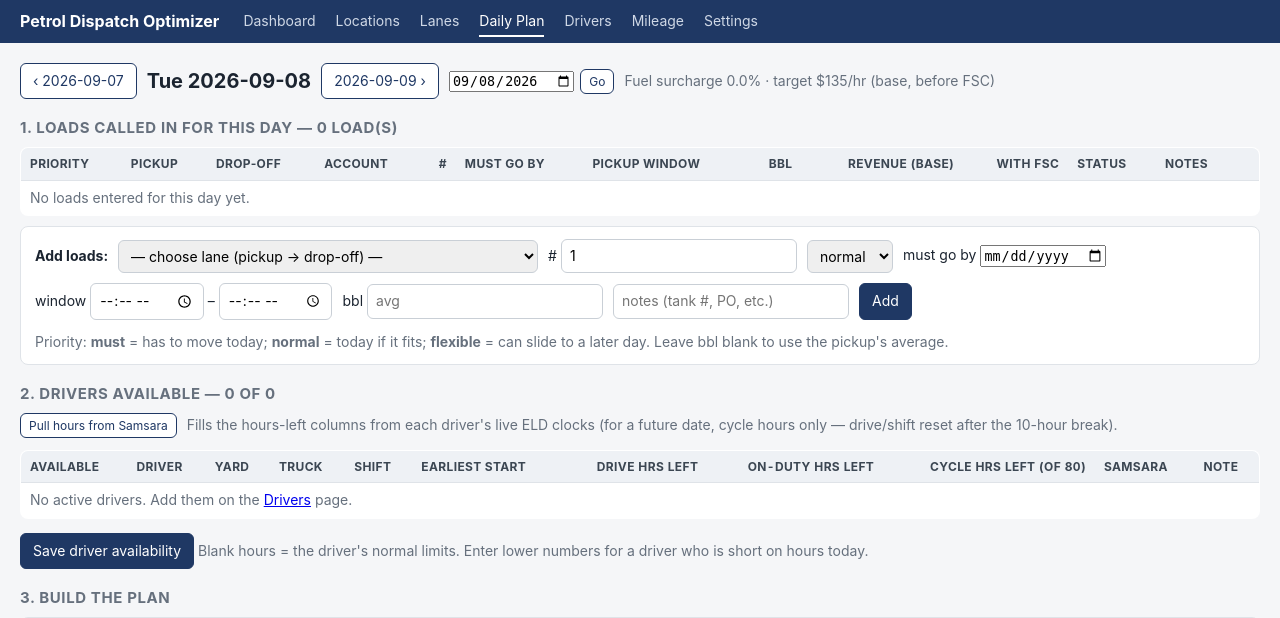
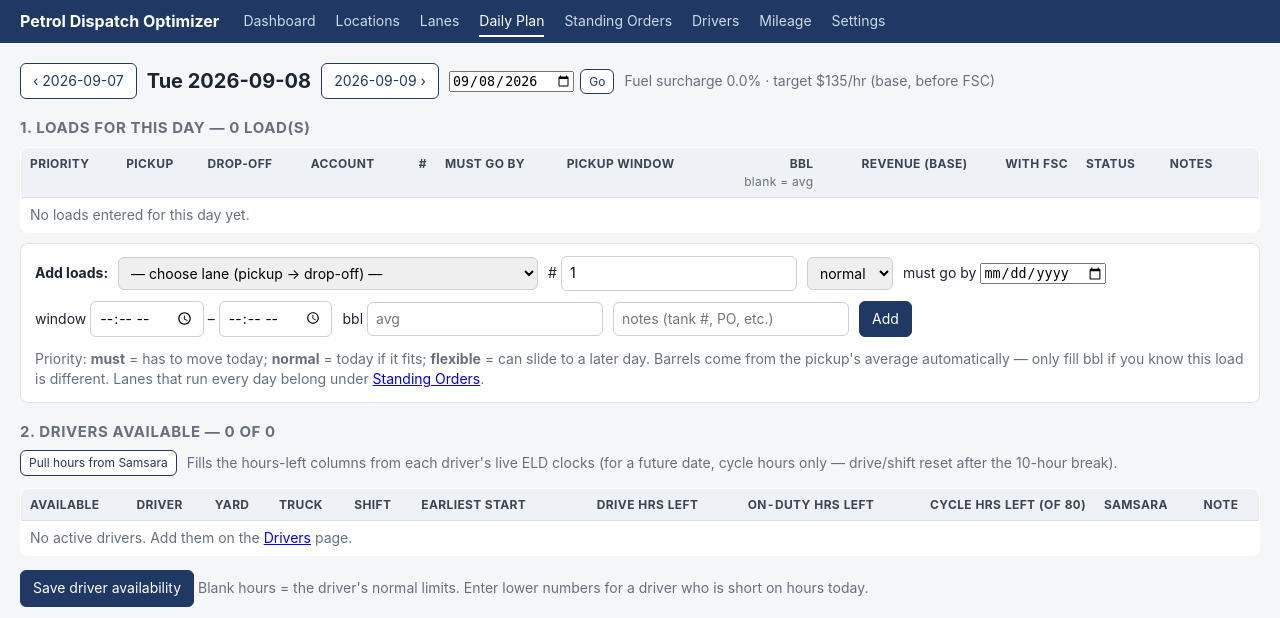
Before and after one commit to joshuawyrick/petrol-dispatch, a FastAPI app: page /day/2026-09-08 in a window 1280 px wide. Shown: the top 618 px of the page. Run offline with FastAPI, Linux system fonts and the light colour scheme; data comes from the database, SQL or seed files in the repository; data that the repository does not hold is empty.

Commit message:
Phase 3_3

```diff
--- a/main.py
+++ b/main.py
@@ -11,7 +11,7 @@ from fastapi.templating import Jinja2Templates
 from starlette.middleware.sessions import SessionMiddleware
 from sqlalchemy import or_
 from sqlalchemy.orm import Session, joinedload
-from db import SessionLocal, Setting, Location, Lane, Distance, Driver, DriverDay, LoadRequest, Plan, init_db
+from db import SessionLocal, Setting, Location, Lane, Distance, Driver, DriverDay, LoadRequest, Plan, StandingOrder, init_db
 from seed import seed
 import mileage, fsc, optimizer, samsara
 import json
@@ -354,11 +354,33 @@ async def driver_save(request: Request, s: Session = Depends(get_db)):
     d.days_off = ",".join(x for x in DAYS if f.get("off_" + x)) or None
     d.notes = f.get("notes") or None
     s.add(d); s.commit()
-    return RedirectResponse("/drivers?msg=Saved", status_code=303)
+    s.refresh(d)
+    yard = s.get(Location, d.yard_id).name if d.yard_id else "NO YARD"
+    print(f"driver saved: id={d.id} name={d.name} yard={yard} shift={d.usual_shift} truck={d.truck} days_off={d.days_off} active={d.active}")
+    return RedirectResponse(f"/drivers?msg=Saved+{d.name}:+yard+{yard},+shift+{d.usual_shift or '-'},+truck+{d.truck or '-'},+days+off+{d.days_off or 'none'}", status_code=303)
 
 
 # ---------------- Daily plan: drivers available + loads called in ----------------
+def apply_standing_orders(s: Session, plan_date: str) -> int:
+    """Create this day's loads from active standing orders (once per order per day). Returns how many were added."""
+    weekday = DAYS[datetime.strptime(plan_date, "%Y-%m-%d").weekday()]
+    done = {l.standing_order_id for l in s.query(LoadRequest).filter(LoadRequest.plan_date == plan_date,
+                                                                      LoadRequest.standing_order_id != None).all()}
+    n = 0
+    for so in s.query(StandingOrder).filter(StandingOrder.active == True).all():
+        if so.id in done or weekday not in (so.days or "").split(","): continue
+        if so.start_date and plan_date < so.start_date: continue
+        if so.end_date and plan_date > so.end_date: continue
+        s.add(LoadRequest(plan_date=plan_date, lane_id=so.lane_id, count=so.count or 1, priority=so.priority or "normal",
+                          earliest_pickup=so.earliest_pickup, latest_pickup=so.latest_pickup, standing_order_id=so.id,
+                          notes=so.notes))
+        n += 1
+    if n: s.commit()
+    return n
+
+
 def _day_ctx(s: Session, plan_date: str):
+    added = apply_standing_orders(s, plan_date)
     m = money_ctx(s)
     drivers = s.query(Driver).options(joinedload(Driver.yard)).filter(Driver.active == True).all()
     drivers.sort(key=lambda d: ((d.yard.name if d.yard else ""), d.name))
@@ -385,10 +407,42 @@ def _day_ctx(s: Session, plan_date: str):
     d0 = datetime.strptime(plan_date, "%Y-%m-%d").date()
     latest = s.query(Plan).filter(Plan.plan_date == plan_date).order_by(Plan.id.desc()).first()
     plan = json.loads(latest.result_json) if latest else None
-    return dict(plan=plan, plan_row=latest, plan_date=plan_date, weekday=weekday, drv_rows=drv_rows, load_rows=load_rows, tot=tot, lanes_all=lanes_all,
+    return dict(plan=plan, plan_row=latest, plan_date=plan_date, standing_added=added, weekday=weekday, drv_rows=drv_rows, load_rows=load_rows, tot=tot, lanes_all=lanes_all,
                 prev=(d0 - timedelta(days=1)).isoformat(), next=(d0 + timedelta(days=1)).isoformat(), fsc_pct=m["fsc"],
                 avail=sum(1 for r in drv_rows if r["available"]), priorities=PRIORITIES, st=m["st"],
                 has_samsara=bool(samsara.token()))
+
+
+# ---------------- Standing orders (recurring daily loads) ----------------
+@app.get("/standing", response_class=HTMLResponse)
+def standing(request: Request, s: Session = Depends(get_db)):
+    rows = s.query(StandingOrder).options(joinedload(StandingOrder.lane).joinedload(Lane.pickup),
+                                          joinedload(StandingOrder.lane).joinedload(Lane.dropoff)).all()
+    rows.sort(key=lambda o: (not o.active, o.lane.pickup.name, o.lane.dropoff.name))
+    lanes_all = s.query(Lane).options(joinedload(Lane.pickup), joinedload(Lane.dropoff)).filter(Lane.active == True).all()
+    lanes_all.sort(key=lambda l: (l.pickup.name, l.dropoff.name))
+    return render(request, "standing.html", rows=rows, lanes_all=lanes_all, days=DAYS, priorities=PRIORITIES)
+
+
+@app.post("/standing/save")
+async def standing_save(request: Request, s: Session = Depends(get_db)):
+    f = await request.form()
+    o = s.get(StandingOrder, int(f["id"])) if f.get("id") else StandingOrder()
+    o.lane_id = int(f["lane_id"]); o.count = fint(f.get("count")) or 1
+    o.days = ",".join(x for x in DAYS if f.get("d_" + x)) or None
+    o.priority = f.get("priority") or "normal"
+    o.earliest_pickup = f.get("earliest_pickup") or None; o.latest_pickup = f.get("latest_pickup") or None
+    o.start_date = f.get("start_date") or None; o.end_date = f.get("end_date") or None
+    o.active = bool(f.get("active")); o.notes = f.get("notes") or None
+    s.add(o); s.commit()
+    return RedirectResponse("/standing?msg=Standing+order+saved.+It+will+appear+on+each+matching+day+the+first+time+that+day+is+opened.", status_code=303)
+
+
+@app.post("/standing/{so_id}/delete")
+def standing_delete(so_id: int, s: Session = Depends(get_db)):
+    o = s.get(StandingOrder, so_id)
+    if o: s.delete(o); s.commit()
+    return RedirectResponse("/standing?msg=Deleted", status_code=303)
 
 
 @app.get("/day", response_class=HTMLResponse)
--- a/templates/base.html
+++ b/templates/base.html
@@ -14,6 +14,7 @@
     <a href="/locations" {% if request.url.path.startswith('/locations') %}class="on"{% endif %}>Locations</a>
     <a href="/lanes" {% if request.url.path.startswith('/lanes') %}class="on"{% endif %}>Lanes</a>
     <a href="/day" {% if request.url.path.startswith('/day') %}class="on"{% endif %}>Daily Plan</a>
+    <a href="/standing" {% if request.url.path.startswith('/standing') %}class="on"{% endif %}>Standing Orders</a>
     <a href="/drivers" {% if request.url.path.startswith('/drivers') %}class="on"{% endif %}>Drivers</a>
     <a href="/mileage" {% if request.url.path.startswith('/mileage') %}class="on"{% endif %}>Mileage</a>
     <a href="/settings" {% if request.url.path.startswith('/settings') %}class="on"{% endif %}>Settings</a>
--- a/templates/day.html
+++ b/templates/day.html
@@ -11,14 +11,15 @@
   <span class="muted">Fuel surcharge {{ '%.1f'|format(fsc_pct*100) }}% · target ${{ '%.0f'|format(st.target_per_hour or 135) }}/hr (base, before FSC)</span>
 </div>
 
-<h2>1. Loads called in for this day — {{ tot.count }} load(s)</h2>
+<h2>1. Loads for this day — {{ tot.count }} load(s)</h2>
+{% if standing_added %}<div class="flash">{{ standing_added }} standing order(s) added to this day automatically. Adjust counts or delete any that don't apply today.</div>{% endif %}
 <div class="wrap"><table>
-<tr><th>Priority</th><th>Pickup</th><th>Drop-off</th><th>Account</th><th class="num">#</th><th>Must go by</th><th>Pickup window</th><th class="num">bbl</th><th class="num">Revenue (base)</th><th class="num">with FSC</th><th>Status</th><th>Notes</th><th></th></tr>
+<tr><th>Priority</th><th>Pickup</th><th>Drop-off</th><th>Account</th><th class="num">#</th><th>Must go by</th><th>Pickup window</th><th class="num">bbl<br><span class="muted" style="font-weight:400;text-transform:none">blank = avg</span></th><th class="num">Revenue (base)</th><th class="num">with FSC</th><th>Status</th><th>Notes</th><th></th></tr>
 {% for r in load_rows %}{% set l = r.l %}
 <tr>
 <form method="post" action="/day/{{ plan_date }}/loads/{{ l.id }}">
   <td><select name="priority">{% for p in priorities %}<option value="{{ p }}" {% if l.priority == p %}selected{% endif %}>{{ p }}</option>{% endfor %}</select></td>
-  <td class="{{ 'pri-' + (l.priority or 'normal') }}">{{ l.lane.pickup.name }}</td>
+  <td class="{{ 'pri-' + (l.priority or 'normal') }}">{{ l.lane.pickup.name }}{% if l.standing_order_id %} <span class="pill" title="from a standing order">daily</span>{% endif %}</td>
   <td>{{ l.lane.dropoff.name }}</td>
   <td class="muted">{{ l.lane.account or '' }}</td>
   <td class="num"><input type="number" name="count" class="w60" min="1" value="{{ l.count }}"></td>
@@ -58,7 +59,7 @@
   <input type="text" name="notes" placeholder="notes (tank #, PO, etc.)" style="min-width:160px">
   <button type="submit">Add</button>
 </form>
-<div class="muted">Priority: <b>must</b> = has to move today; <b>normal</b> = today if it fits; <b>flexible</b> = can slide to a later day. Leave bbl blank to use the pickup's average.</div>
+<div class="muted">Priority: <b>must</b> = has to move today; <b>normal</b> = today if it fits; <b>flexible</b> = can slide to a later day. Barrels come from the pickup's average automatically — only fill bbl if you know this load is different. Lanes that run every day belong under <a href="/standing">Standing Orders</a>.</div>
 </div>
 
 <h2>2. Drivers available — {{ avail }} of {{ drv_rows|length }}</h2>
--- a/templates/location_form.html
+++ b/templates/location_form.html
@@ -10,7 +10,7 @@
   <div class="row"><label>Longitude</label><input type="number" step="any" name="lon" required value="{{ loc.lon if loc else '' }}"></div>
   <div class="row"><label>Active</label><input type="checkbox" name="active" value="1" {% if not loc or loc.active %}checked{% endif %}></div>
   <div class="row"><label>Avg bbl from history</label><span>{{ '%.1f'|format(loc.avg_bbl_history) if loc and loc.avg_bbl_history else 'none' }} <span class="muted">({{ loc.loads_history if loc else 0 }} loads)</span></span></div>
-  <div class="row"><label>Pin avg bbl (optional)</label><input type="number" step="any" name="avg_bbl_override" value="{{ loc.avg_bbl_override if loc and loc.avg_bbl_override else '' }}"></div>
+  <div class="row"><label>Override avg bbl (optional)</label><input type="number" step="any" name="avg_bbl_override" value="{{ loc.avg_bbl_override if loc and loc.avg_bbl_override else '' }}"></div>
   <div class="hint">Leave blank to use history (never below the minimum in Settings). Enter a number to force a value for pricing.</div>
   <div class="row"><label>Load / offload minutes</label><input type="number" name="load_minutes" value="{{ loc.load_minutes if loc and loc.load_minutes else '' }}"></div>
   <div class="hint">Blank = the default from Settings (60). Set if this site is consistently faster or slower.</div>
--- a/templates/locations.html
+++ b/templates/locations.html
@@ -11,7 +11,7 @@
   <span class="muted">{{ rows|length }} shown</span>
 </form>
 <div class="wrap"><table>
-<tr><th>Name</th><th>Type</th><th class="num">Lat</th><th class="num">Lon</th><th class="num">Loads (hist.)</th><th class="num">Avg bbl (pricing)</th><th>Hours</th><th>Notes</th></tr>
+<tr><th>Name</th><th>Type</th><th class="num">Lat</th><th class="num">Lon</th><th class="num">Loads (hist.)</th><th class="num">Avg bbl per load</th><th>Hours</th><th>Notes</th></tr>
 {% for r in rows %}
 <tr {% if not r.active %}class="bad"{% endif %}>
   <td><a href="/locations/{{ r.id }}">{{ r.name }}</a>{% if not r.active %} <span class="pill">inactive</span>{% endif %}</td>
```
Also changed, not shown: db.py (+18 -0 lines), templates/standing.html (added, +43 -0 lines).
